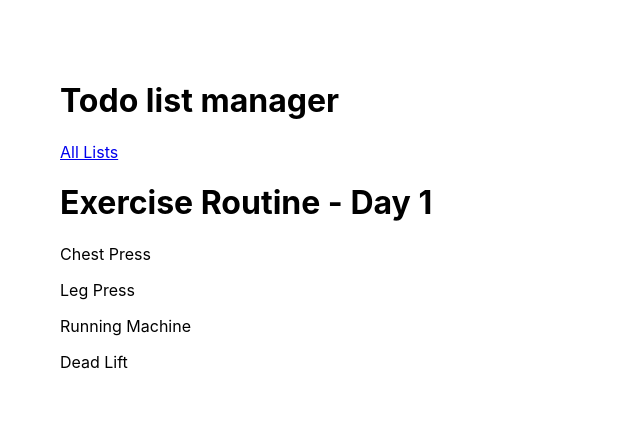
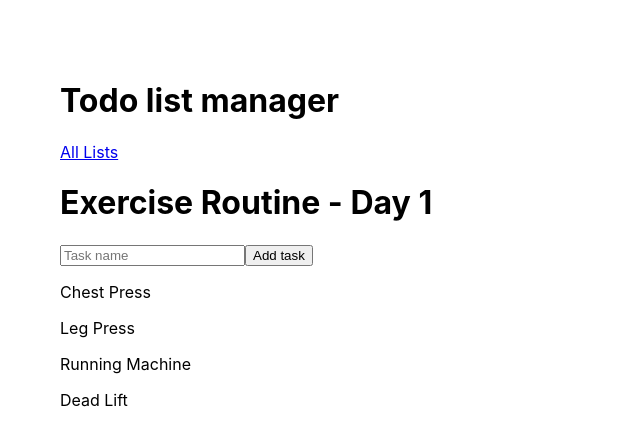
Before and after one commit to ThomasHoadley/react-redux-mongo-todo, a React (Create React App) app in the folder client/: page /tasks/1 in a window 1280 px wide. Shown: the top 446 px of the page, without its empty margins (0-640 px from the left). Built offline with nearby package versions, Linux system fonts and the light colour scheme.

Commit message:
session-2

```diff
--- a/client/package.json
+++ b/client/package.json
@@ -6,6 +6,7 @@
     "@testing-library/jest-dom": "^4.2.4",
     "@testing-library/react": "^9.3.2",
     "@testing-library/user-event": "^7.1.2",
+    "formik": "^2.1.5",
     "react": "^16.13.1",
     "react-dom": "^16.13.1",
     "react-redux": "^7.2.0",
--- a/client/src/App.js
+++ b/client/src/App.js
@@ -2,7 +2,9 @@ import React, { Component } from "react";
 import { BrowserRouter as Router, Switch, Route } from "react-router-dom";
 import "./App.css";
 
-import listsState from "./state/listsState";
+import initialLists from "./state/listsState";
+import initialTasks from "./state/tasksState";
+
 
 import Header from "./components/Header";
 import Lists from "./components/Lists";
@@ -13,19 +15,65 @@ class App extends Component {
 	constructor() {
 		super()
 
-		this.updateState = this.updateState.bind(this)
+		this.addList = this.addList.bind(this)
+		this.addListTask = this.addListTask.bind(this)
 		this.state = {
-			lists: JSON.parse(localStorage.getItem('lists')) || listsState
+			lists: JSON.parse(localStorage.getItem('lists')) || initialLists,
+			tasks: JSON.parse(localStorage.getItem('tasks')) || initialTasks
 		};
 	}
 
-	updateState(e) {
-		console.log(e);
-		this.setState(e);
-		localStorage.setItem('lists', JSON.stringify(e));
+	addList(listItem) {
+		const oldLists = this.state.lists
+		const newID = Object.keys(oldLists).length + 1;
+
+		const lists = {
+			...oldLists,
+			[newID]: {
+				title: listItem,
+				tasks: []
+			}
+		}
+
+		this.setState({
+			lists
+		});
+		localStorage.setItem('lists', JSON.stringify(lists));
+	}
+
+	addListTask(taskId, newTask) {
+		const oldTasks = this.state.tasks
+		const randomTaskId = Object.keys(oldTasks).length + 1;
+
+		const tasks = {
+			...this.state.tasks,
+			[randomTaskId]: {
+				text: newTask
+			}
+		}
+
+		const lists = {
+			...this.state.lists,
+			[taskId]: {
+				...this.state.lists[taskId],
+				tasks: [
+					...this.state.lists[taskId].tasks,
+					randomTaskId
+				]
+			}
+		}
+
+		this.setState({
+			lists,
+			tasks
+		})
+		localStorage.setItem('lists', JSON.stringify(lists));
+		localStorage.setItem('tasks', JSON.stringify(tasks));
 	}
 
 	render() {
+		console.log(this.state)
+
 		return (
 			<Router>
 				<div className="app">
@@ -33,12 +81,11 @@ class App extends Component {
 
 					<Switch>
 						<Route exact path="/">
-							<Lists lists={this.state.lists} onListsSubmit={this.updateState} />
+							<Lists lists={this.state.lists} onAddList={this.addList} />
 						</Route>
 
 						{/* List ID is passed in */}
-						<Route path="/tasks/:id" render={(props) => <Tasks {...props} lists={this.state.lists} />}></Route>
-
+						<Route path="/tasks/:id" render={(props) => <Tasks {...props} lists={this.state.lists} tasks={this.state.tasks} onAddTask={this.addListTask} />}></Route>
 					</Switch>
 				</div>
 			</Router >
--- a/client/src/components/Lists.jsx
+++ b/client/src/components/Lists.jsx
@@ -1,33 +1,23 @@
 import React, { Component } from "react";
-import ListForm from "./ListForm";
+import OneInputForm from "./OneInputForm";
 
 class Lists extends Component {
 	constructor(props) {
 		super(props)
-		this.onListsSubmit = this.props.onListsSubmit;
 		this.handleFormSubmit = this.handleFormSubmit.bind(this)
 	}
 
-	handleFormSubmit(e) {
-		let oldLists = this.props.lists;
-		let newID = Object.keys(oldLists).length + 1;
-
-		let newLists = {
-			...oldLists,
-			[newID]: {
-				title: e,
-				tasks: []
-			}
-		}
-
-		this.onListsSubmit(newLists);
+	handleFormSubmit(listTitle) {
+		console.log(this.props)
+		console.log(listTitle)
+		this.props.onAddList(listTitle)
 	}
 
 	render() {
 		return (
 			<div className="lists">
 
-				<ListForm onFormSubmit={this.handleFormSubmit} />
+				<OneInputForm onFormSubmit={this.handleFormSubmit} placeholder="List name" buttonText="Add list" />
 
 				<h1>Lists</h1>
 				{Object.keys(this.props.lists).map((key) => {
--- a/client/src/components/ListForm.jsx
+++ b/client/src/components/OneInputForm.jsx
@@ -2,21 +2,20 @@ import React, { Component } from "react";
 import { Formik, Field } from 'formik';
 
 
-class ListsForm extends Component {
+class OneInputForm extends Component {
 	constructor(props) {
 		super(props)
-		this.onFormSubmit = this.props.onFormSubmit;
 	}
 
 	render() {
 		return (
-			<div className="listsForm">
+			<div>
 				<Formik
 					initialValues={{ title: '' }}
 
 					onSubmit={(values, { setSubmitting, resetForm }) => {
 						let title = values.title;
-						this.onFormSubmit(title);
+						this.props.onFormSubmit(title);
 						setSubmitting(false);
 						resetForm();
 					}}
@@ -35,11 +34,11 @@ class ListsForm extends Component {
 									onChange={handleChange}
 									onBlur={handleBlur}
 									value={values.title}
-									placeholder="List title"
+									placeholder={this.props.placeholder}
 								/>
 								<button type="submit" disabled={isSubmitting}>
-									Add list
-           		</button>
+									{this.props.buttonText}
+           			</button>
 							</form>
 						)}
 				</Formik>
@@ -48,4 +47,4 @@ class ListsForm extends Component {
 	}
 }
 
-export default ListsForm;
+export default OneInputForm;
--- a/client/src/components/Tasks.jsx
+++ b/client/src/components/Tasks.jsx
@@ -1,27 +1,28 @@
 import React, { Component } from "react";
-import tasksState from "../state/tasksState";
+import OneInputForm from "./OneInputForm";
 
 class Tasks extends Component {
 	constructor(props) {
 		super(props);
 		this.listID = this.props.match.params.id;
-		this.tasks = this.props.lists[this.listID].tasks;
+		this.taskIDs = this.props.lists[this.listID].tasks;
 	};
 
 	render() {
-		// TODO allow for empty lists
+		const tasks = this.props.lists[this.listID].tasks.map((taskID, index) => {
+			const taskText = this.props.tasks[taskID].text;
+			return <p key={index}>{taskText}</p>
+		})
+
 		return (
 			<div className="tasks-page">
 				<h1>{this.props.lists[this.listID].title}</h1>
+				<OneInputForm placeholder="Task name" buttonText="Add task" onFormSubmit={(taskName) => {
+					this.props.onAddTask(this.listID, taskName)
+				}} />
 
 				<div className="task-item" >
-					{
-						this.tasks.map((taskID, index) => {
-							let taskText = tasksState[taskID].text;
-
-							return <p key={index}>{taskText}</p>
-						})
-					}
+					{tasks}
 				</div>
 			</div>
 		);
```
Also changed, not shown: 1 other file (tests, documents, lock files or other folders).
